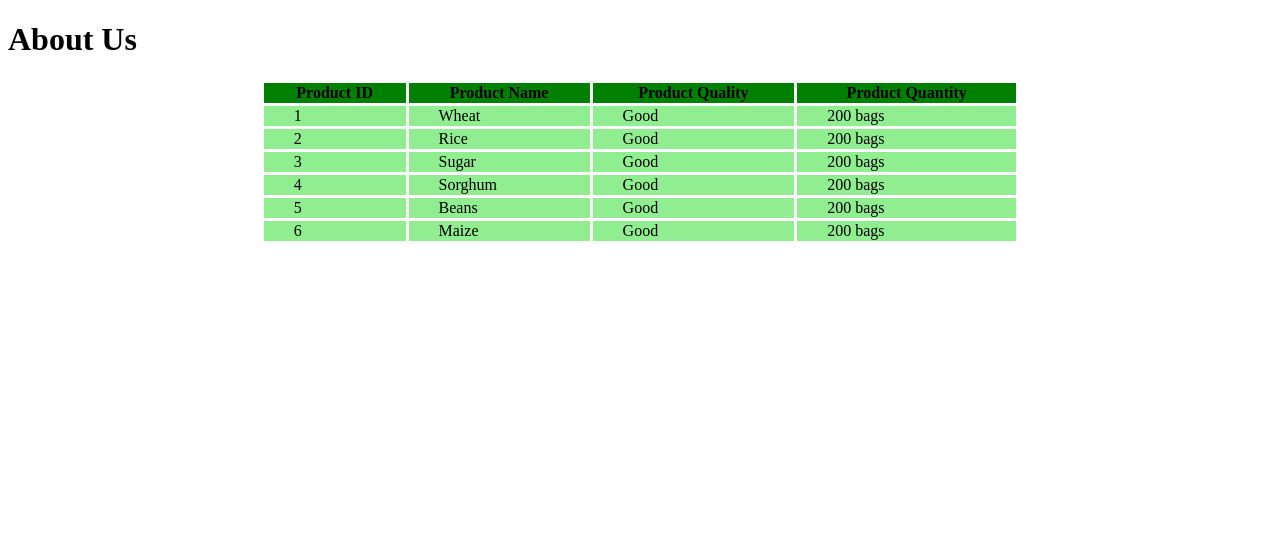
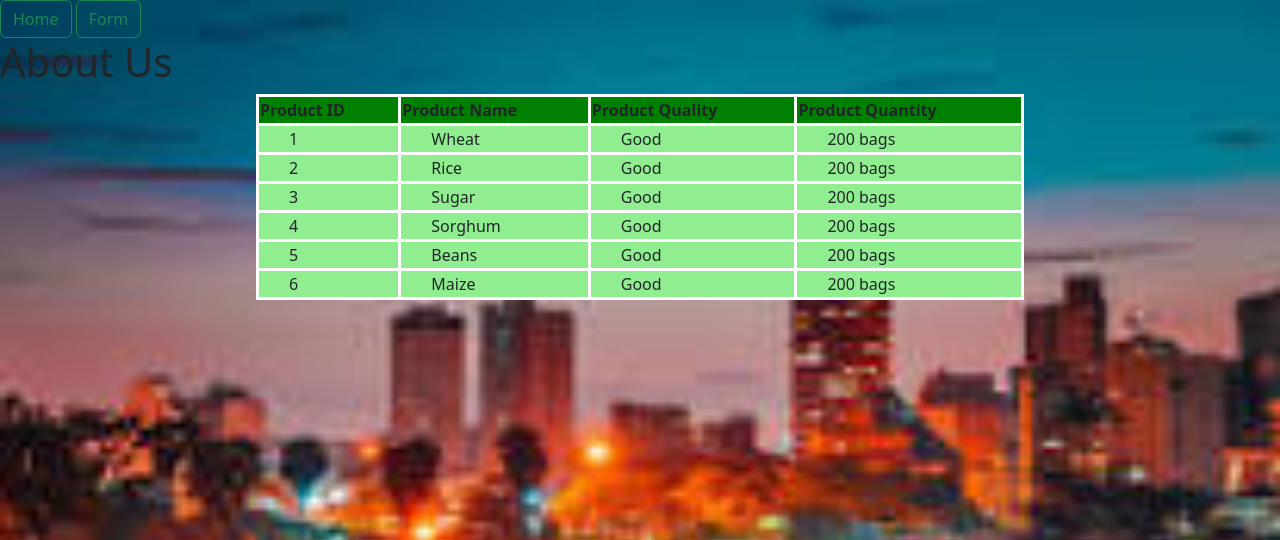
Before and after one commit to mwaniki175/BudgetApplication, a Django app: page /about/ in a window 1280 px wide. Shown: the top 540 px of the page. Run offline with Django 5.2, Linux system fonts and the light colour scheme; some libraries are stand-ins or nearby versions.

Commit message:
first commit

```diff
--- a/BudgetApp/urls.py
+++ b/BudgetApp/urls.py
@@ -5,7 +5,7 @@ from BudgetApp import views
 
 urlpatterns = [
     path('admin/', admin.site.urls),
-    path('', views.home),
-    path('about/', views.about),
-    path('form/', views.form),
+    path('', views.home,name = 'homepage'),
+    path('about/', views.about, name = 'about'),
+    path('form/', views.form, name = 'form'),
 ]
--- a/BudgetApp/views.py
+++ b/BudgetApp/views.py
@@ -6,8 +6,6 @@ from django.shortcuts import render
 def home(request):
     return render(request, 'Home.html')
 
-
-
 def about(request):
     return render(request, 'about.html')
 
--- a/templates/Form.html
+++ b/templates/Form.html
@@ -13,6 +13,9 @@
 
 </head>
 <body>
+
+<a href="{% url 'homepage' %}" class="btn btn-outline-primary">Home</a>
+<a href="{% url 'about' %}" class="btn btn-outline-primary">About</a>
 
 <form action="" class="bg-warning m-5">
     <center><div>
--- a/templates/about.html
+++ b/templates/about.html
@@ -7,6 +7,9 @@
     <meta http-equiv="X-UA-Compatible" content="ie=edge">
     <title>about</title>
     {% load static %}
+    <link rel="stylesheet" href="{% static 'css/bootstrap.min.css' %}">
+    <script src="{% static 'js/bootstrap.min.js' %}"></script>
+
 
     <style>
         table,th,td{
@@ -27,9 +30,20 @@
         th{
             background-color: green;
         }
+        body{
+            background-image: url("../static/images/I1.jpeg");
+            background-repeat: no-repeat;
+            background-size: cover;
+        }
+
+
     </style>
 </head>
 <body>
+
+<a href="{% url 'homepage' %}" class="btn btn-outline-success">Home</a>
+<a href="{% url 'form' %}" class="btn btn-outline-success">Form</a>
+
 <h1>About Us</h1>
 
 <table>
```
Also changed, not shown: templates/Home.html (+10 -0 lines), db.sqlite3.
